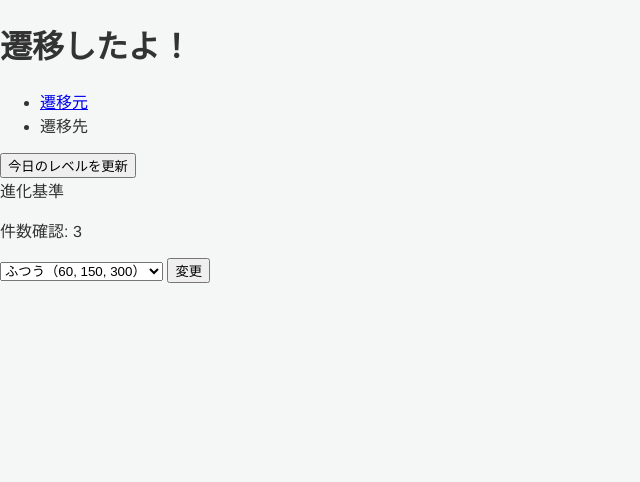
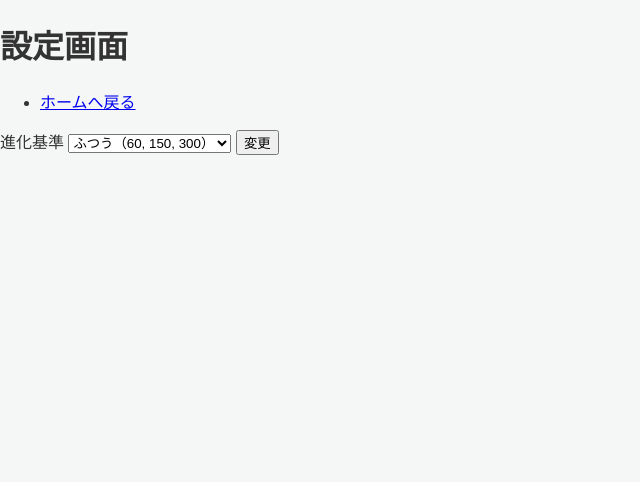
Before and after one commit to OOP2-2025-final-G07/StudyAvatar, a Flask app: page /users/ in a window 1280 px wide. Shown: the top 482 px of the page, without its empty margins (0-640 px from the left). Run offline with Flask 3, Linux system fonts and the light colour scheme.

Commit message:
設定画面の整理
設定画面の整理、名前の変更

```diff
--- a/routes/user.py
+++ b/routes/user.py
@@ -4,6 +4,6 @@ from models import User  # Student ではなく User を使う
 user_bp = Blueprint('user', __name__, url_prefix='/users')
 
 @user_bp.route('/')
-def test():
+def seed_set():
     users = User.select()
-    return render_template('test.html', title='遷移', items=users)
+    return render_template('seed_set.html', title='遷移', items=users)
--- a/templates/index.html
+++ b/templates/index.html
@@ -14,7 +14,7 @@
             <ul>
                 <li><a href="{{ url_for('index') }}" class="active">ホーム</a></li>
                 <li><a href="{{ url_for('study.new_study') }}">勉強記録</a></li>
-                <li><a href="{{ url_for('user.test') }}">設定(Test)</a></li>
+                <li><a href="{{ url_for('user.seed_set') }}">設定(Test)</a></li>
             </ul>
         </nav>
     </header>
--- a/templates/test.html
+++ b/templates/seed_set.html
@@ -3,26 +3,19 @@
 
 <head>
     <meta charset="UTF-8">
-    <title>遷移した</title>
+    <title>設定</title>
     <link rel="stylesheet" href="{{ url_for('static', filename='base-style.css') }}">
 </head>
 
 <body>
-    <h1>遷移したよ！</h1>
+    <h1>設定画面</h1>
     <ul class="breadcrumb">
-        <li><a href="{{ url_for('index') }}">遷移元</a></li>
-        <li>遷移先</li>
+        <li><a href="{{ url_for('index') }}">ホームへ戻る</a></li>
     </ul>
 </body>
 
-<form action="{{ url_for('avatar.update_today_avatar') }}" method="post">
-    <button type="submit">今日のレベルを更新</button>
-</form>
-
 <form method="post" action="{{ url_for('avatar.change_threshold') }}">
   <label>進化基準</label>
-  <p>件数確認: {{ threshold_sets|length }}</p>
-
   <select name="threshold_id">
     {% for t in threshold_sets %}
       <option value="{{ t.id }}"
--- a/templates/study.html
+++ b/templates/study.html
@@ -45,7 +45,7 @@
             <ul>
                 <li><a href="{{ url_for('index') }}">ホーム</a></li>
                 <li><a href="{{ url_for('study.new_study') }}">勉強記録</a></li>
-                <li><a href="{{ url_for('user.test') }}">設定(Test)</a></li>
+                <li><a href="{{ url_for('user.seed_set') }}">設定(seed_set)</a></li>
             </ul>
         </nav>
     </header>
```
